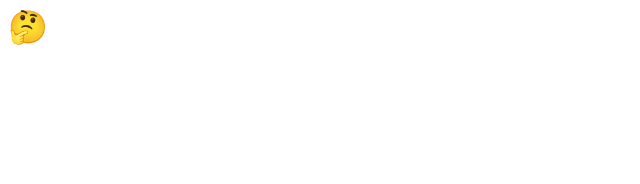
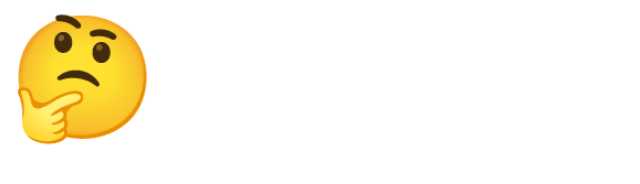
Before and after one commit to KevinZMa/kevinzma.github.io, a plain HTML site: page index.html in a window 1280 px wide. Shown: the whole page, without its empty margins (0-640 px from the left). Drawn offline with Linux system fonts and the light colour scheme.

Commit message:
Update index.html

```diff
--- a/index.html
+++ b/index.html
@@ -1 +1 @@
-<h1 style="height: 100%;">🤔</h1>
+<h1 style="font-size: 15vh;">🤔</h1>
```
